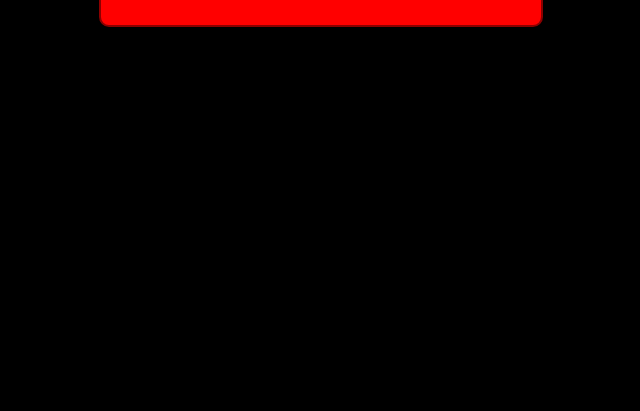
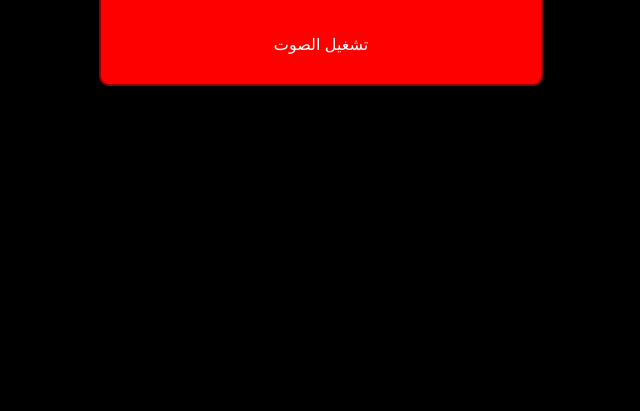
Before and after one commit to Instagramgrob47/bommmmm, a plain HTML site: page index.html in a window 1280 px wide. Shown: the part 389-800 px from the top of the page, without its empty margins (319-959 px from the left). Drawn offline with Linux system fonts and the light colour scheme.

Commit message:
Update index.html

```diff
--- a/index.html
+++ b/index.html
@@ -41,6 +41,21 @@
             font-size: 1.2em;
             color: yellow;
         }
+
+        button {
+            padding: 10px 20px;
+            font-size: 1em;
+            color: #fff;
+            background-color: #f00;
+            border: none;
+            border-radius: 5px;
+            cursor: pointer;
+            margin-top: 20px;
+        }
+
+        button:hover {
+            background-color: #c00;
+        }
     </style>
 </head>
 <body>
@@ -51,17 +66,19 @@
         <p class="alert-message">يرجى الابتعاد عن الهاتف فوراً!</p>
         <p>الهاتف سينفجر في غضون:</p>
         <div id="timer">40</div>
+        <!-- إضافة زر لتشغيل الصوت -->
+        <button onclick="playSound()">تشغيل الصوت</button>
     </div>
 
     <!-- إضافة صوت صفارة إنذار -->
-    <audio id="alarmSound" src="https://drive.google.com/uc?export=download&id=1LP0kzK-ibrS6WDKKAiQmIMboJJjeMH-j" preload="auto"></audio>
+    <audio id="alarmSound" src="https://www.soundjay.com/button/sounds/air-horn-01.mp3" preload="auto"></audio>
 
     <script>
-        // تشغيل صوت الإنذار عند تحميل الصفحة
-        window.onload = function() {
+        // تشغيل صوت الإنذار عند النقر على الزر
+        function playSound() {
             const alarmSound = document.getElementById('alarmSound');
             alarmSound.play();
-        };
+        }
 
         let countdown = 40;
 
```
